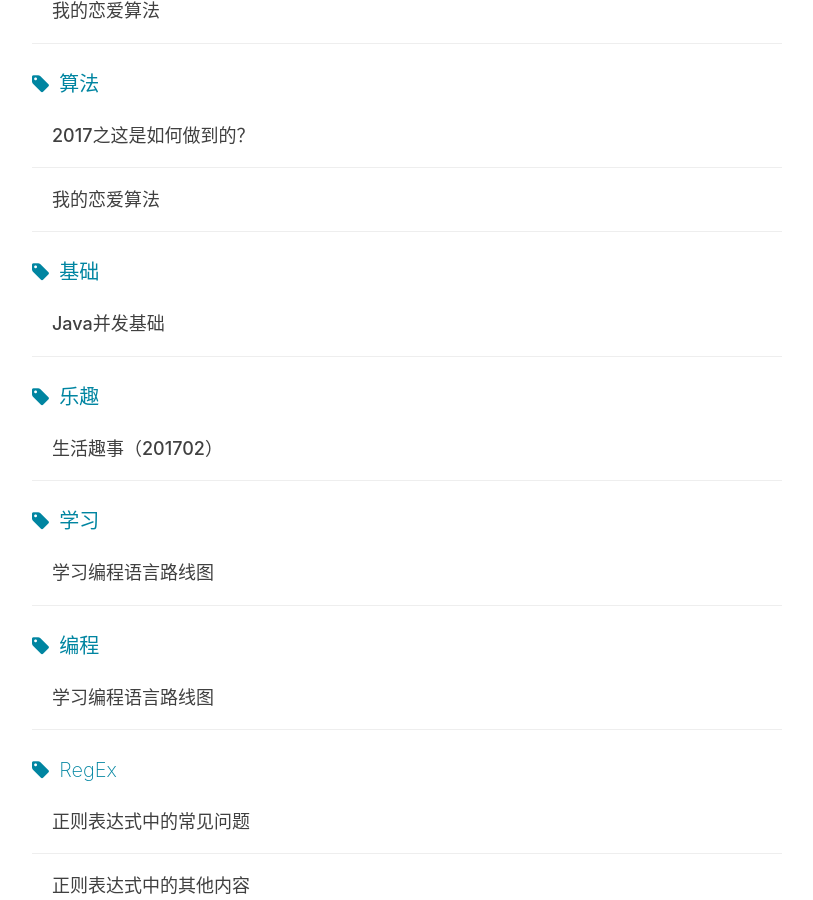
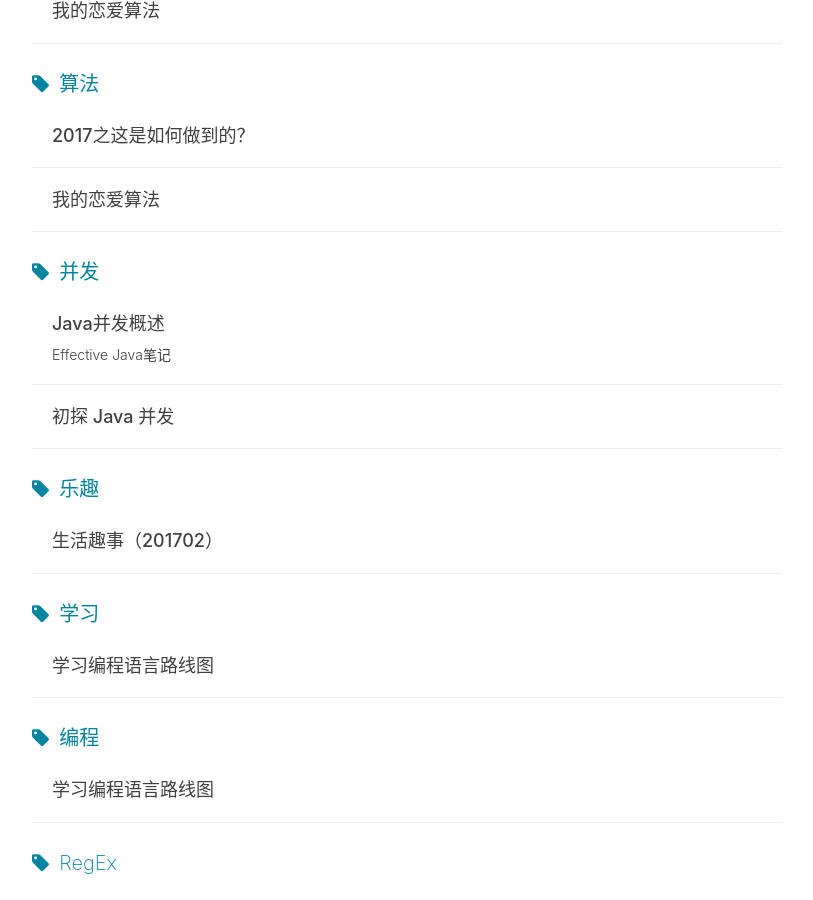
Before and after one commit to fxleyu/fxleyu.github.io, a Jekyll site: the page built from tags.html, in a window 1280 px wide and 900 px high, scrolled down 3156 px. Shown: the whole window, without its empty margins (233-1046 px from the left). Built offline with Jekyll 4.4.1, drawn with Linux system fonts in a browser that asks for light colours; nearby versions of some CDN libraries; comment, search, counter and statistics services are not loaded; some of the changed text lies outside the part shown.

Commit message:
[修改] 修改 Java 并发基础，并改名为 初探 Java 并发

````diff
--- a/_posts/2017-01-11-the-basic-concurrency-of-java.md
+++ b/_posts/2017-01-11-explore-java-concurrency.md
@@ -1,11 +1,11 @@
 ---
 layout   : post
-title    : "Java并发基础"
+title    : "初探 Java 并发"
 date     : 2017-01-11 23:30:00
 author   : fxleyu
 tags:
     - Java
-    - 基础
+    - 并发
 
 ---
 
@@ -117,6 +117,7 @@
 - 基本上所有的并发模式在解决线程冲突问题的时候，都是采用*序列化访问共享资源*的方案。这意味着在给定时刻只允许一个任务访问资源。通常这是通过在代码前面加上一条锁语句来实现的，这就使得在一段时间内只有一个任务可以运行这段代码。因为锁语句产生了一种相互排斥的效果，所以这种机制常常被称为*互斥量（mutex）*
 - 所有对象都自动含有单一的锁（也称为监视器）。当在对象上调用`synchronized`方法的时候，此对象都被加锁，这时候该对象上的其他`synchronized`方法只有等到前一个方法调用完毕并释放了锁后才能被调用。
 - ReentrantLock允许你尝试着获取但最终未获取锁。
+
 ```java
 // 1 synchronized
 public void synchronized method() {
@@ -140,11 +141,14 @@
     }
 }
 ```
+
 - *原子操作*是不能被线程调度机制终端的操作；一旦操作开始，那么它一定可以在可能发送的“上下文切换”之前（切换到其他线程执行）执行完毕。
+
 > Geotz测试：如果你可以编写用于现代微处理器的高性能JVM，那么就有资格取取考虑是否可以避免同步。
 
 - 原子类
 - 防止多个线程同时访问方法内部的部分代码而不是防止访问整个方法，分离出来的代码块被称为*临界区（critical section）*
+
 ```java
 // 5 也被称为 同步控制块
 synchronized(object) {
@@ -154,10 +158,12 @@
 - 在其他对象上同步
 
 - 线程本地存储
+
 ```java
 // 7
 ThreadLocal
 ```
+
 ## 4、终结任务
 - 进入阻塞状态
 - - 通过调用`sleep(milliseconds)`是任务进入休眠状态
@@ -166,6 +172,7 @@
 - - 任务试图在摸个对象上调用其同步控制方法，但是对象锁不可用，因为另外一个任务以及获取了这个锁
 - 中断
 > Thread类包含interrupt()方法，因此你可以终止被阻塞的任务，这个方法将设置线程的中断状态。如果一个线程已经被阻塞，或者试图执行一个阻塞操作，那么设置这个线程的中断状态将抛出InterruptedException。当抛出该异常或者任务调用Thread.interrupted()时，中断状态将被复位。
+
 ```java
 Thread.interrupt();
 
@@ -173,7 +180,9 @@
 
 Future.cancel();
 ```
+
 - 被互斥阻塞
+
 ```java
 // 具有中断能力的锁
 Lock lock = new ReentrantLock();
@@ -182,12 +191,15 @@
 } catch(InterruptedException e) {
 }
 ```
+
 - 检查中断
+
 ```java
 while (!Thread.interrupted()) {
 
 }
 ```
+
 ## 5、线程之间的协作
 - 使用线程来同时运行多个任务时，可以通过使用锁（互斥）来同步两个任务的行为，从而使得一个任务不会干涉另一个任务的资源。
 - 线程间的协作也是通过互斥来完成。在这种情况下，互斥能够确保只有一个任务可以相应某个信号，这样就可以根除任何可能的竞争条件。
@@ -195,6 +207,7 @@
 - 调用`sleep()`的时候锁并没有被释放。当一个任务在方法中遇到对`wait()`的调用的时候，线程的执行被挂起，对象上的锁被释放。
 - 只有在同步控制方法或同步控制块里调用`wait()、notify()、notifyAll()`
 - 为了使用`notify()`，所有任务必须等待相同的条件，因为如果你有多个任务在等待不同条件，那么你就不会知道是否唤醒了恰当的任务。
+
 ```java
 // wait() 在while循环中，防止信号错失
 synchronized(this) {
@@ -242,6 +255,7 @@
 
 ## 7、新类库中的构件
 - `CountDownLatch`被设计为只触发一次，计数数值不能被重置
+
 ```java
 CountDownLatch latch = new CountDownLatch(N);
 
@@ -253,7 +267,8 @@
 ```
 
 - `CyclicBarrier`
-```
+
+```java
 CyclicBarrier barrier = new CyclicBarrier(N, new Runnable() {
     public void run() {
         // TODO
@@ -267,6 +282,7 @@
 - PriorityBlockingQueue
 - ScheduledExecutor
 - Semaphore 正常的锁在任何时刻都只允许一个任务访问一项资源，而*计数信号量*允许n个任务同时访问这个资源。
+
 ```java
 Semaphor semaphor = new Semaphor(N, true);
 
@@ -274,7 +290,9 @@
 
 semaphor.release();
 ```
+
 - Exchanger
+
 ```java
 Exchanger<List> exchanger = new Exchanger<List>();
 
````
